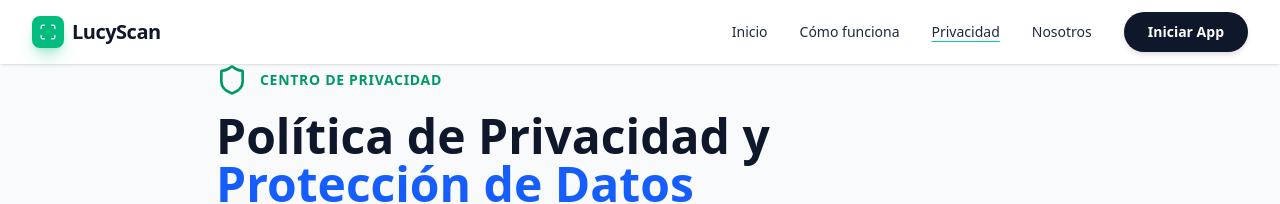
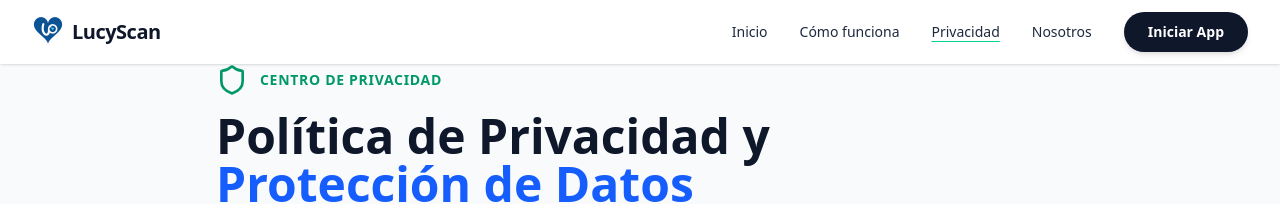
Before and after one commit to Afkaqui/lucy_web, a Next.js app: page /privacidad in a window 1280 px wide. Shown: the top 204 px of the page. Built offline with nearby package versions, Linux system fonts and the light colour scheme.

Commit message:
metadato final

```diff
--- a/app/layout.tsx
+++ b/app/layout.tsx
@@ -53,7 +53,7 @@ export const metadata: Metadata = {
     type: 'website',
     images: [
       {
-        url: '/og-image.jpg', // Tienes que crear esta imagen (ver nota abajo)
+        url: '/logo_metadatos.png', // Tienes que crear esta imagen (ver nota abajo)
         width: 1200,
         height: 630,
         alt: 'LucyScan - Interfaz de análisis dermatológico con IA',
--- a/components/principal/NavBar.tsx
+++ b/components/principal/NavBar.tsx
@@ -2,14 +2,18 @@
 
 import { useState, useEffect } from 'react';
 import Link from 'next/link';
+import Image from 'next/image'; // <--- Importamos componente de imagen
 import { usePathname } from 'next/navigation';
-import { Scan, Menu, X } from 'lucide-react';
+import { Menu, X } from 'lucide-react'; // Quitamos 'Scan' porque ya no se usa
+
+// Tu imagen importada
+import logo_lucy from '@/src/images/icon.png';
 
 const navLinks = [
   { name: 'Inicio', href: '/' },
   { name: 'Cómo funciona', href: '/#funciona' },
   { name: 'Privacidad', href: '/privacidad' },
-  { name: 'Nosotros', href: '/nosotros' }, // Agregué este para que aparezca en tu menú
+  { name: 'Nosotros', href: '/nosotros' },
 ];
 
 export const NavBar = () => {
@@ -17,7 +21,6 @@ export const NavBar = () => {
   const [scrolled, setScrolled] = useState(false);
   const pathname = usePathname();
 
-  // Detectamos si estamos en la página de inicio
   const isHome = pathname === '/';
 
   useEffect(() => {
@@ -26,15 +29,11 @@ export const NavBar = () => {
     return () => window.removeEventListener('scroll', handleScroll);
   }, []);
 
-  // Lógica de colores según el estado:
-  // Solo aplicamos el estilo "Transparente/Texto Blanco" si estamos en el HOME, arriba del todo y el menú móvil está cerrado.
-  // En cualquier otra página (como Privacidad), usamos el estilo "Texto Oscuro" por defecto.
   const isTransparent = isHome && !scrolled && !isOpen;
 
   const textColor = isTransparent ? 'text-white' : 'text-slate-800';
   const logoColor = isTransparent ? 'text-white' : 'text-slate-900';
   const hoverColor = isTransparent ? 'hover:text-emerald-300' : 'hover:text-emerald-600';
-  // El botón cambia de blanco a oscuro según el fondo
   const buttonBg = isTransparent ? 'bg-white text-slate-900' : 'bg-slate-900 text-white';
 
   return (
@@ -42,16 +41,25 @@ export const NavBar = () => {
       scrolled
         ? 'bg-white/95 backdrop-blur-md shadow-sm py-3'
         : isHome
-          ? 'bg-transparent py-5' // En Home arriba: Transparente
-          : 'bg-white/95 backdrop-blur-md shadow-sm py-3' // En otras páginas arriba: Fondo Blanco (para que se vea siempre)
+          ? 'bg-transparent py-5'
+          : 'bg-white/95 backdrop-blur-md shadow-sm py-3'
     }`}>
       <div className="max-w-7xl mx-auto px-4 sm:px-6 lg:px-8 flex justify-between items-center">
 
         {/* LOGO */}
         <Link href="/" className={`flex items-center gap-2 group transition-colors ${logoColor}`}>
-          <div className="w-8 h-8 bg-emerald-500 rounded-lg flex items-center justify-center text-white transition-transform group-hover:scale-110 shadow-lg shadow-emerald-500/30">
-            <Scan size={18} />
+
+          {/* AQUI ESTA EL CAMBIO: Imagen en lugar del icono verde */}
+          <div className="relative w-8 h-8 transition-transform group-hover:scale-110">
+            <Image
+              src={logo_lucy}
+              alt="Logo LucyScan"
+              fill // Esto hace que la imagen llene el contenedor w-8 h-8
+              className="object-contain" // Asegura que la imagen no se deforme
+              priority // Carga la imagen rápido ya que es el logo
+            />
           </div>
+
           <span className="font-bold text-xl tracking-tight">LucyScan</span>
         </Link>
 
@@ -71,6 +79,7 @@ export const NavBar = () => {
 
           <Link
             href="https://play.google.com/store/apps/dev?id=7276562754339194713"
+            target="_blank" // Agregué target blank para que abra en nueva pestaña
             className={`px-6 py-2.5 rounded-full text-sm font-semibold transition-all duration-300 shadow-md hover:shadow-lg transform hover:-translate-y-0.5 ${buttonBg} hover:opacity-90`}
           >
             Iniciar App
@@ -104,6 +113,7 @@ export const NavBar = () => {
           ))}
           <Link
             href="https://play.google.com/store/apps/dev?id=7276562754339194713"
+            target="_blank"
             onClick={() => setIsOpen(false)}
             className="w-full bg-emerald-600 text-white text-center py-3.5 rounded-xl font-bold shadow-lg shadow-emerald-600/20 active:scale-95 transition-transform mt-4"
           >
```
Also changed, not shown: app/logo_metadatos.png (added), src/images/icon.png (added).
